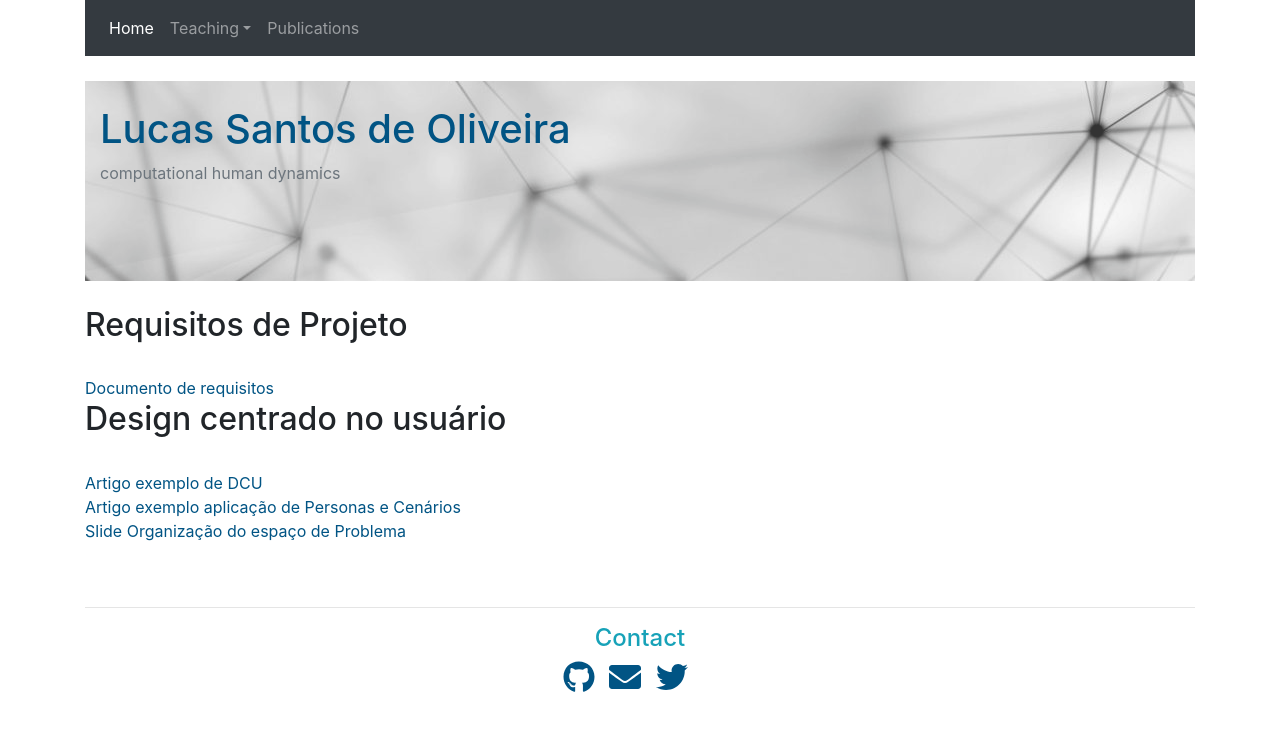
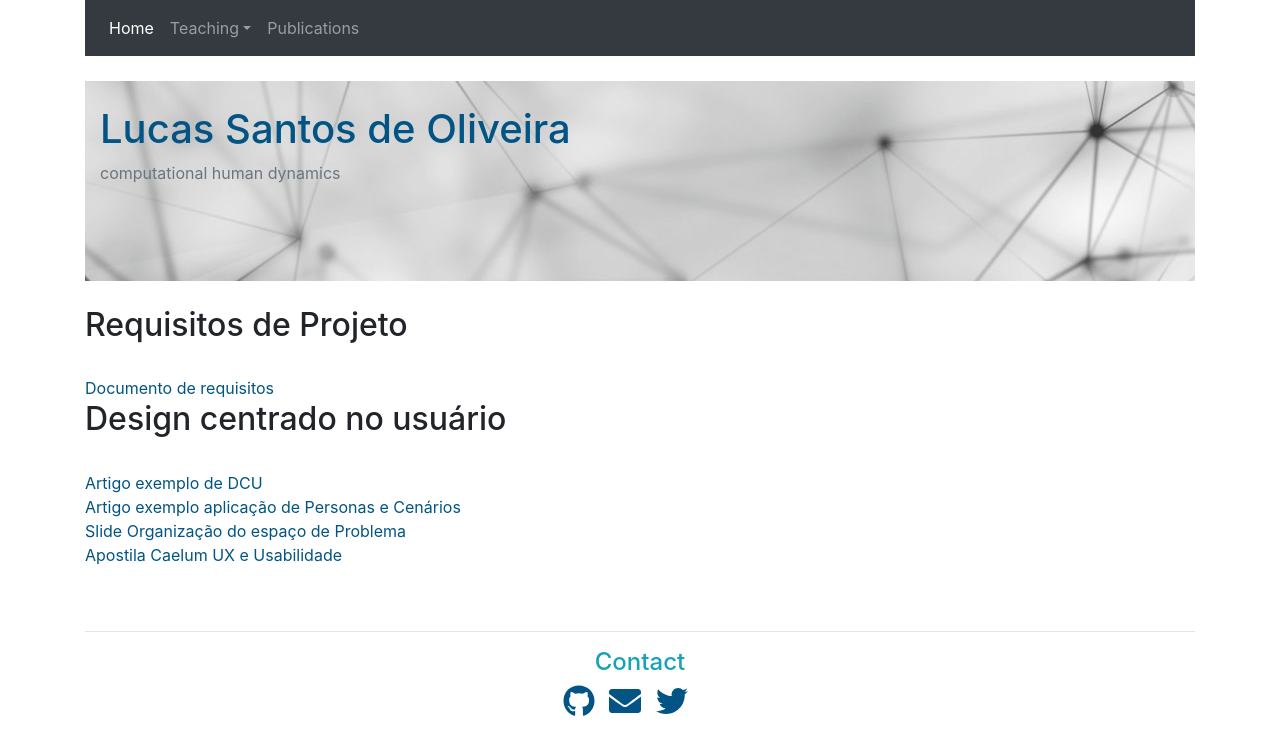
Before and after one commit to lucasant10/lucasant10.github.io, a Jekyll site: the page built from interface/index.html, in a window 1280 px wide. Shown: the top 755 px of the page. Built offline with Jekyll 4.4.1, drawn with Linux system fonts in a browser that asks for light colours; nearby versions of some CDN libraries; a style sheet for code colours, icons or effects is not loaded.

Commit message:
apostila usabilidade

```diff
--- a/interface/index.html
+++ b/interface/index.html
@@ -5,6 +5,7 @@ layout: default
 <h2>Requisitos de Projeto</h2>
 <br>
 <a href="requisitos.pdf">Documento de requisitos</a>
+<br>
 
 <h2>Design centrado no usuário</h2>
 <br>
@@ -13,3 +14,6 @@ layout: default
 <a href="aplicacao_personas_heloisa.pdf">Artigo exemplo aplicação de Personas e Cenários</a>
 <br>
 <a href="cap06.pdf">Slide Organização do espaço de Problema</a>
+<br>
+<a href="caelum-ux-usabilidade-wd41.pdf">Apostila Caelum UX e Usabilidade</a>
+<br>
```
Also changed, not shown: 1 other file.
